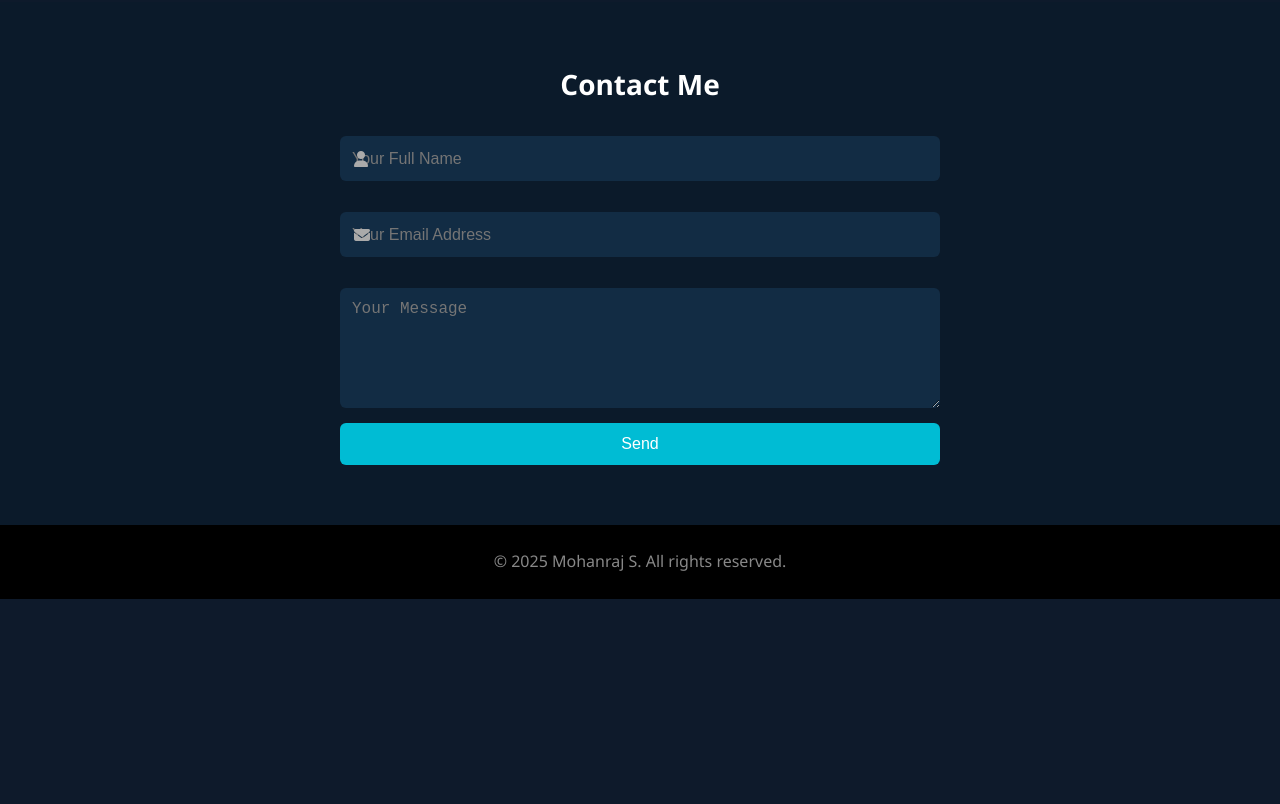
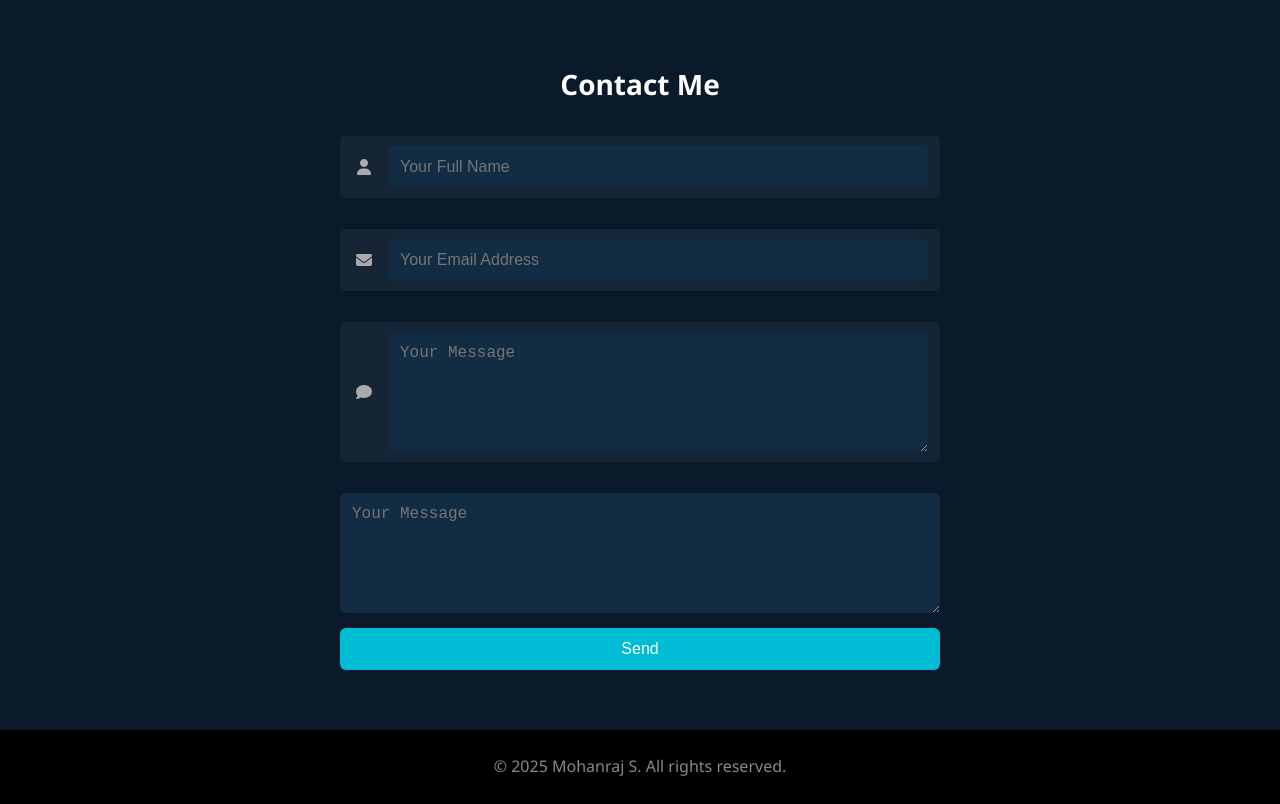
Before and after one commit to mohanraj-official/Portfolio, a plain HTML site: page index.html in a window 1280 px wide. Shown: the part 1680-2484 px from the top of the page. Before the commit the page ends 2279 px from the top, so only its background shows below. Drawn offline with Linux system fonts and the light colour scheme.

Commit message:
input field fixed

```diff
--- a/index.html
+++ b/index.html
@@ -79,14 +79,21 @@
     <section id="contact">
         <h2>Contact Me</h2>
         <form action="https://formsubmit.co/YOUR_EMAIL@gmail.com" method="POST" id="contact-form">
-            <div class="input-group">
-                <i class="fas fa-user"></i>
-                <input type="text" name="name" placeholder="Your Full Name" required>
+            <div class="input-group-row">
+                <label><i class="fas fa-user"></i></label>
+                <input type="text" name="name" placeholder="Your Full Name" required />
             </div>
-            <div class="input-group">
-                <i class="fas fa-envelope"></i>
-                <input type="email" name="email" placeholder="Your Email Address" required>
+
+            <div class="input-group-row">
+                <label><i class="fas fa-envelope"></i></label>
+                <input type="email" name="email" placeholder="Your Email Address" required />
             </div>
+
+            <div class="input-group-row">
+                <label><i class="fas fa-comment"></i></label>
+                <textarea name="message" placeholder="Your Message" required></textarea>
+            </div>
+
 
             <textarea name="message" placeholder="Your Message" required></textarea>
             <button type="submit">Send</button>
--- a/style.css
+++ b/style.css
@@ -299,40 +299,34 @@ section {
   background-color: #0097a7;
 }
 
-
-/* some detailed of input of contact */
-.input-group {
-  position: relative;
+/* nput style for contant*/
+.input-group-row {
+  display: flex;
+  align-items: center;
+  background-color: #152536;
+  border-radius: 5px;
   margin-bottom: 1rem;
+  padding: 10px 12px;
 }
 
-.input-group i {
-  position: absolute;
-  top: 50%;
-  left: 14px;
-  transform: translateY(-50%);
+.input-group-row label {
   color: #aaa;
   font-size: 16px;
-  pointer-events: none;
+  margin-right: 12px;
+  min-width: 24px;
+  text-align: center;
 }
 
-.input-group input,
-.input-group textarea {
-  padding-left: 45px; /* enough space for icon */
-  height: 45px;
-  border-radius: 5px;
+.input-group-row input,
+.input-group-row textarea {
+  flex: 1;
+  background: none;
   border: none;
-  width: 100%;
-  background-color: #152536;
   color: #fff;
   font-size: 14px;
   outline: none;
 }
 
-.input-group textarea {
-  resize: none;
-  padding-top: 12px;
-}
 
 
 
```
